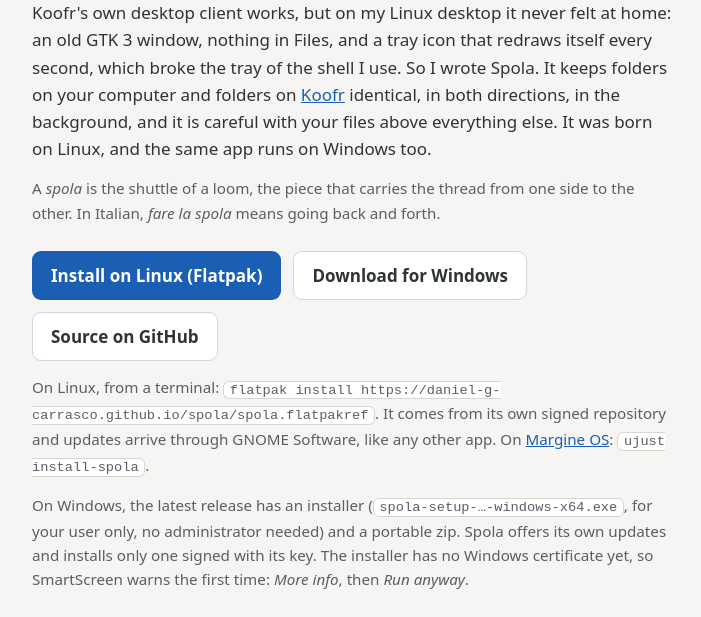
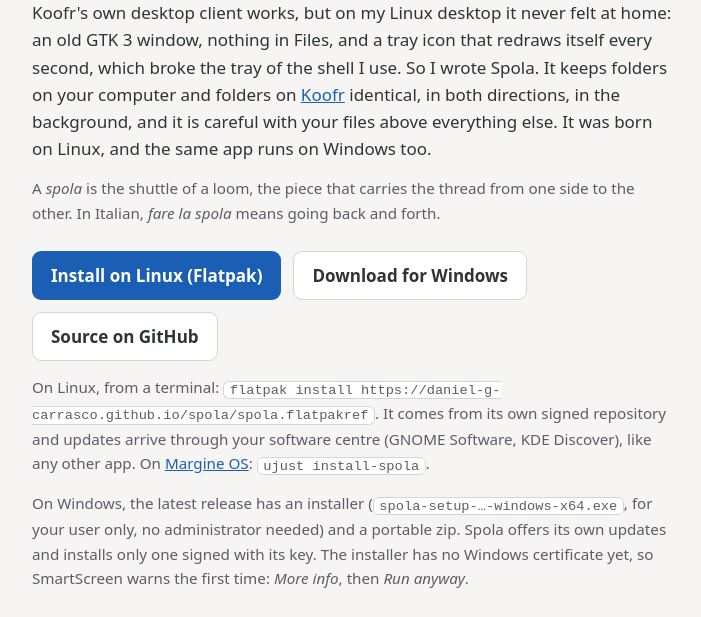
Before and after one commit to daniel-g-carrasco/spola, a plain HTML site: page site/index.html in a window 1280 px wide. Shown: the part 170-787 px from the top of the page, without its empty margins (288-989 px from the left). Drawn offline with Linux system fonts and the light colour scheme.

Commit message:
README and site: updates from any software centre

```diff
--- a/site/index.html
+++ b/site/index.html
@@ -73,7 +73,7 @@
   </div>
   <p class="small">
     On Linux, from a terminal: <code>flatpak install https://daniel-g-carrasco.github.io/spola/spola.flatpakref</code>.
-    It comes from its own signed repository and updates arrive through GNOME Software, like any other app.
+    It comes from its own signed repository and updates arrive through your software centre (GNOME Software, KDE Discover), like any other app.
     On <a href="https://margine.dev">Margine OS</a>: <code>ujust install-spola</code>.
   </p>
   <p class="small">
```
Also changed, not shown: 1 other file.
